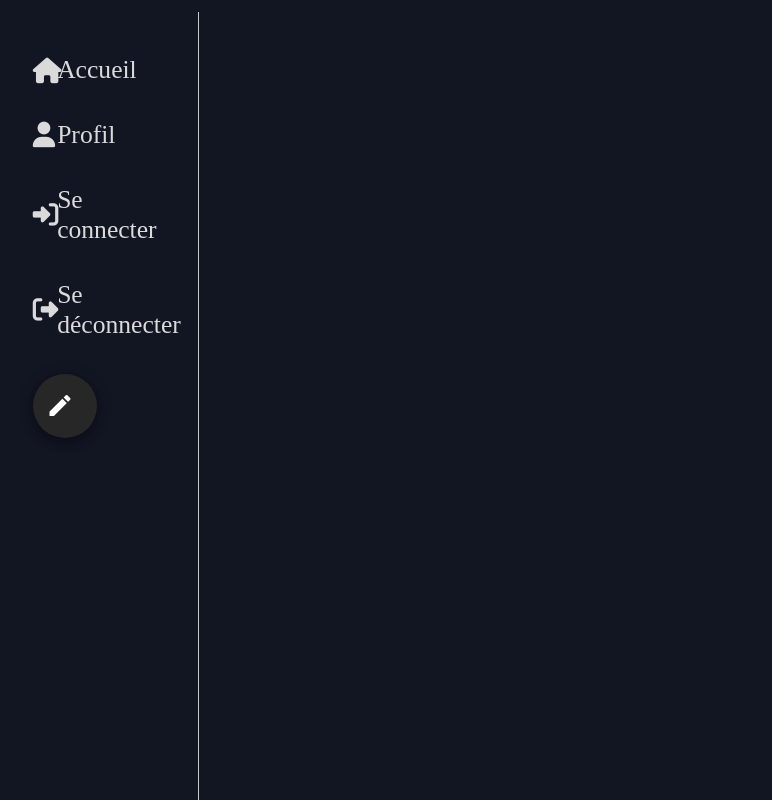
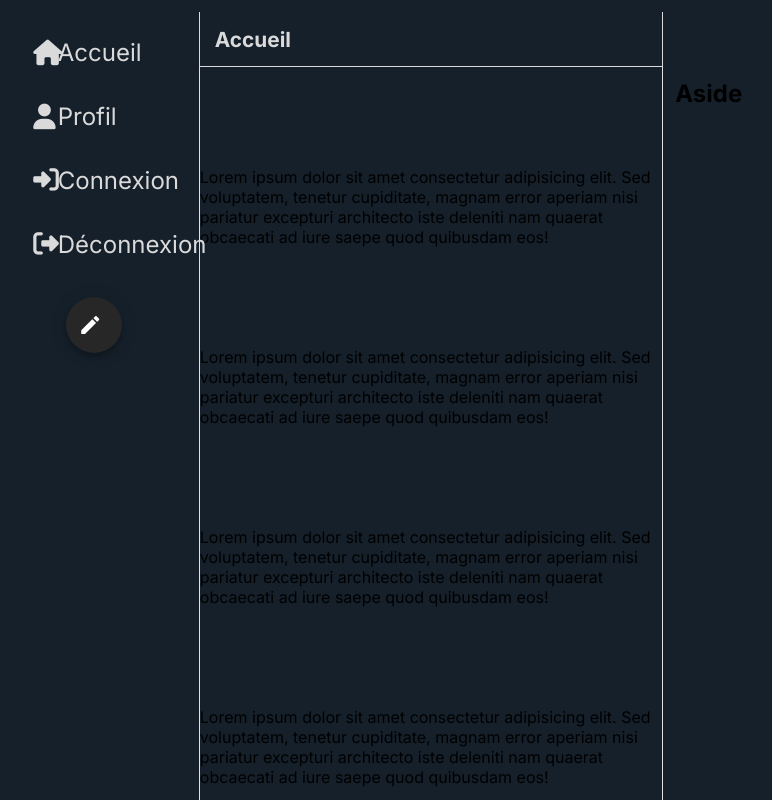
Before and after one commit to Zheyn/FabienRivet_7_09082021, a Vue app in the folder frontend/groupomania/: page /#/ in a window 1280 px wide. Shown: the top 800 px of the page, without its empty margins (209-981 px from the left). Built offline with nearby package versions, Linux system fonts and the light colour scheme.

Commit message:
Header Ok

```diff
--- a/frontend/groupomania/src/App.vue
+++ b/frontend/groupomania/src/App.vue
@@ -15,11 +15,10 @@ export default {
 };
 </script>
 
-<style>
- body{
-   background-color: rgb(18, 21, 34);
- }
- #app{
-   font-family: 'Inter', sans-serif;
+<style lang="scss">
+
+body{
+   font-family: Inter, sans-serif;
+   background-color: rgb(21, 32, 43);
  }
 </style>
--- /dev/null
+++ b/frontend/groupomania/src/components/Aside.vue
@@ -0,0 +1,19 @@
+<template>
+    <div class="container">
+        <h2>Aside</h2>
+    </div>
+</template>
+
+<script>
+
+</script>
+
+<style scoped lang="scss">
+    .container {
+
+        height: 100%;
+        grid-row: 2 / 3;
+        grid-column: 3 / 4;
+    }
+
+</style>
--- a/frontend/groupomania/src/components/Header.vue
+++ b/frontend/groupomania/src/components/Header.vue
@@ -11,14 +11,14 @@
       </div>
       <div class='header_link-all'>
         <div class="header_icon"><i class="fas fa-sign-in-alt"></i></div>
-        <div class="header_icon-text"><a href="" class="header_link-profil">Se connecter</a></div>
+        <div class="header_icon-text"><a href="" class="header_link-profil">Connexion</a></div>
       </div>
       <div class='header_link-all'>
         <div class="header_icon"><i class="fas fa-sign-out-alt"></i></div>
-        <div class="header_icon-text"><a href="" class="header_link-profil">Se déconnecter</a></div>
+        <div class="header_icon-text"><a href="" class="header_link-profil">Déconnexion</a></div>
       </div>
-      <div class='header_link-all'>
-        <v-btn class="mx-2 btn_post" fab dark large color="cyan">
+      <div class='header_link-post'>
+        <v-btn class="mx-2 btn_post" fab dark medium color="cyan">
         <v-icon dark>mdi-pencil</v-icon>
         </v-btn>
       </div>
@@ -30,19 +30,21 @@
 
 </script>
 
-<style scoped lang="scss">
+<style  lang="scss">
   .header{
+    position: sticky;
+    top: 0;
+    grid-row: 1 / 3;
+    grid-column: 1 / 2;
     display: flex;
     flex-direction: column;
     align-items: flex-end;
-    border-right: rgb(201, 201, 201) 1px solid;
     height: 100vh;
     width: 100%;
-    padding-top: 5%;
     & .header_link-profil{
       display: block;
       width: 100%;
-      font-size: 1.6rem;
+      font-size: 1.5rem;
       text-decoration: none;
       transition: .2s ease-in-out;
       color: rgb(218, 218, 218);
@@ -56,7 +58,6 @@
     }
     .header_link{
       width: 50%;
-      height: 100%;
       display: flex;
       flex-direction: column;
       align-items: flex-start;
@@ -90,6 +91,12 @@
       width: 20%;
 
     }
+    & .header_link-post{
+      display: flex;
+      justify-content: center;
+      width: 80%;
+      padding-top: 30px;
+    }
   }
 
 
--- /dev/null
+++ b/frontend/groupomania/src/components/Wall.vue
@@ -0,0 +1,39 @@
+<template>
+    <div class="container_wall">
+        <p>Lorem ipsum dolor sit amet consectetur adipisicing elit. Sed voluptatem, tenetur cupiditate, magnam error aperiam nisi pariatur excepturi architecto iste deleniti nam quaerat obcaecati ad iure saepe quod quibusdam eos!</p>
+        <p>Lorem ipsum dolor sit amet consectetur adipisicing elit. Sed voluptatem, tenetur cupiditate, magnam error aperiam nisi pariatur excepturi architecto iste deleniti nam quaerat obcaecati ad iure saepe quod quibusdam eos!</p>
+        <p>Lorem ipsum dolor sit amet consectetur adipisicing elit. Sed voluptatem, tenetur cupiditate, magnam error aperiam nisi pariatur excepturi architecto iste deleniti nam quaerat obcaecati ad iure saepe quod quibusdam eos!</p>
+        <p>Lorem ipsum dolor sit amet consectetur adipisicing elit. Sed voluptatem, tenetur cupiditate, magnam error aperiam nisi pariatur excepturi architecto iste deleniti nam quaerat obcaecati ad iure saepe quod quibusdam eos!</p>
+        <p>Lorem ipsum dolor sit amet consectetur adipisicing elit. Sed voluptatem, tenetur cupiditate, magnam error aperiam nisi pariatur excepturi architecto iste deleniti nam quaerat obcaecati ad iure saepe quod quibusdam eos!</p>
+        <p>Lorem ipsum dolor sit amet consectetur adipisicing elit. Sed voluptatem, tenetur cupiditate, magnam error aperiam nisi pariatur excepturi architecto iste deleniti nam quaerat obcaecati ad iure saepe quod quibusdam eos!</p>
+        <p>Lorem ipsum dolor sit amet consectetur adipisicing elit. Sed voluptatem, tenetur cupiditate, magnam error aperiam nisi pariatur excepturi architecto iste deleniti nam quaerat obcaecati ad iure saepe quod quibusdam eos!</p>
+        <p>Lorem ipsum dolor sit amet consectetur adipisicing elit. Sed voluptatem, tenetur cupiditate, magnam error aperiam nisi pariatur excepturi architecto iste deleniti nam quaerat obcaecati ad iure saepe quod quibusdam eos!</p>
+        <p>Lorem ipsum dolor sit amet consectetur adipisicing elit. Sed voluptatem, tenetur cupiditate, magnam error aperiam nisi pariatur excepturi architecto iste deleniti nam quaerat obcaecati ad iure saepe quod quibusdam eos!</p>
+        <p>Lorem ipsum dolor sit amet consectetur adipisicing elit. Sed voluptatem, tenetur cupiditate, magnam error aperiam nisi pariatur excepturi architecto iste deleniti nam quaerat obcaecati ad iure saepe quod quibusdam eos!</p>
+        <p>Lorem ipsum dolor sit amet consectetur adipisicing elit. Sed voluptatem, tenetur cupiditate, magnam error aperiam nisi pariatur excepturi architecto iste deleniti nam quaerat obcaecati ad iure saepe quod quibusdam eos!</p>
+        <p>Lorem ipsum dolor sit amet consectetur adipisicing elit. Sed voluptatem, tenetur cupiditate, magnam error aperiam nisi pariatur excepturi architecto iste deleniti nam quaerat obcaecati ad iure saepe quod quibusdam eos!</p>
+        <p>Lorem ipsum dolor sit amet consectetur adipisicing elit. Sed voluptatem, tenetur cupiditate, magnam error aperiam nisi pariatur excepturi architecto iste deleniti nam quaerat obcaecati ad iure saepe quod quibusdam eos!</p>
+        <p>Lorem ipsum dolor sit amet consectetur adipisicing elit. Sed voluptatem, tenetur cupiditate, magnam error aperiam nisi pariatur excepturi architecto iste deleniti nam quaerat obcaecati ad iure saepe quod quibusdam eos!</p>
+        <p>Lorem ipsum dolor sit amet consectetur adipisicing elit. Sed voluptatem, tenetur cupiditate, magnam error aperiam nisi pariatur excepturi architecto iste deleniti nam quaerat obcaecati ad iure saepe quod quibusdam eos!</p>
+    </div>
+</template>
+
+<script>
+
+</script>
+
+<style scoped lang="scss">
+    .container_wall {
+        display: flex;
+        justify-content: center;
+        flex-direction: column;
+        grid-column: 2 / 3;
+        grid-row: 2 / 3;
+    }
+    p{
+        width: 100%;
+        padding-top: 100px;
+        border-left: .5px solid #e0e0e0;
+        border-right: .5px solid #e0e0e0;
+    }
+</style>
--- a/frontend/groupomania/src/views/Home.vue
+++ b/frontend/groupomania/src/views/Home.vue
@@ -1,17 +1,22 @@
 <template>
   <div class="container">
     <Header />
+    <h1>Accueil</h1>
+    <Wall />
+    <Aside />
   </div>
 </template>
 
 <script>
   import Header from '../components/Header'
+  import Aside from '../components/Aside'
+  import Wall from '../components/Wall'
 
   export default {
     name: 'Home',
 
     components: {
-      Header,
+      Header, Aside, Wall,
     },
   }
 </script>
@@ -19,7 +24,20 @@
 <style scoped>
   .container {
     display: grid;
-    grid-template-columns: 30% auto 30%
+    grid-template-columns: 30% auto 30%;
+    grid-template-rows: 55px auto;
   }
-
+  h1{
+    color: rgb(218, 218, 218);
+    border-bottom: .5px solid rgb(218, 218, 218);
+    border-left: .5px solid rgb(218, 218, 218);
+    border-right: .5px solid rgb(218, 218, 218);
+    font-size: 1.3em;
+    padding: 15px 0 0 15px;
+    grid-column: 2 / 3;
+    grid-row: 1 / 2;
+    position: sticky;
+    top: 0;
+    z-index: 1;
+  }
 </style>
```
